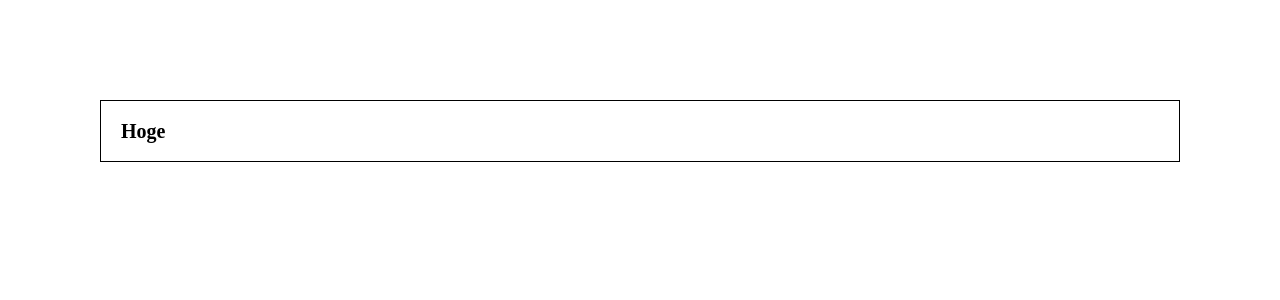
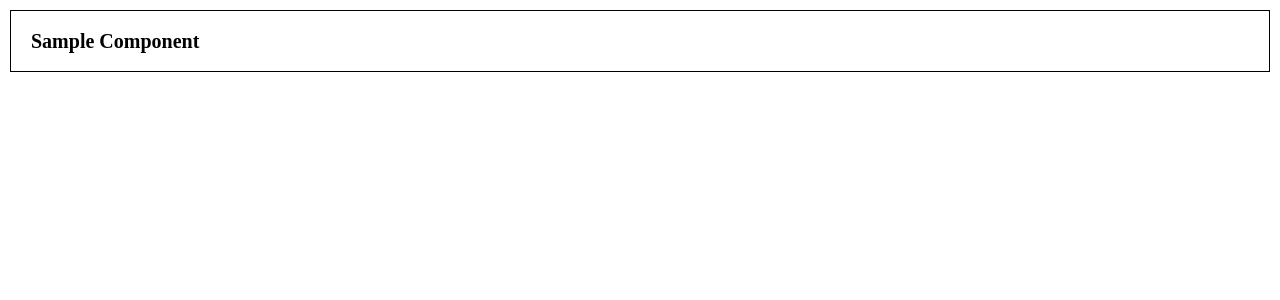
Before and after one commit to MakotoTatsumi/y-challenge, a Next.js app: page / in a window 1280 px wide. Shown: the top 300 px of the page. Built offline with nearby package versions, Linux system fonts and the light colour scheme.

Commit message:
fix: storybook用にファイル構成を修正

```diff
--- a/src/components/template/Home/index.tsx
+++ b/src/components/template/Home/Home.tsx
@@ -7,14 +7,14 @@ export function Home() {
 
   return (
     <Root>
-      <Inner>Hoge</Inner>
+      <Inner>Sample Component</Inner>
     </Root>
   )
 }
 
 const Root = styled.div`
   padding: 20px;
-  margin: 100px;
+  margin: 10px;
   border: 1px solid black;
 `
 
--- /dev/null
+++ b/src/components/template/Home/index.ts
@@ -0,0 +1 @@
+export * from "./Home"
```
Also changed, not shown: 1 other file (tests, documents, lock files or other folders).
